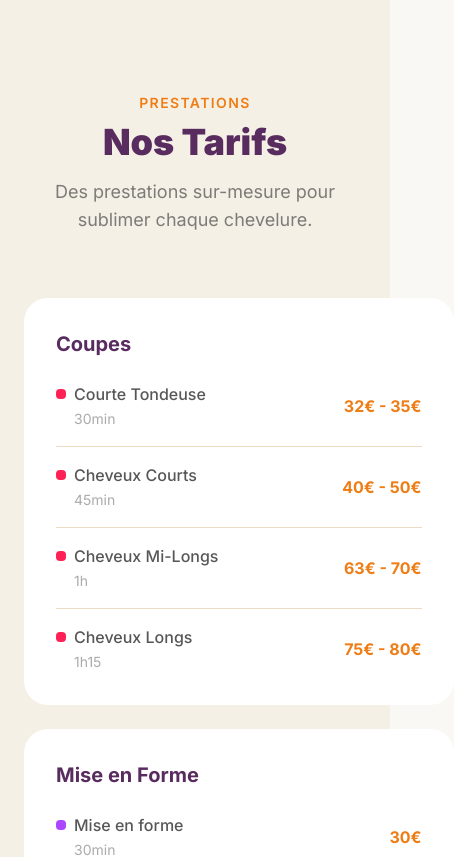
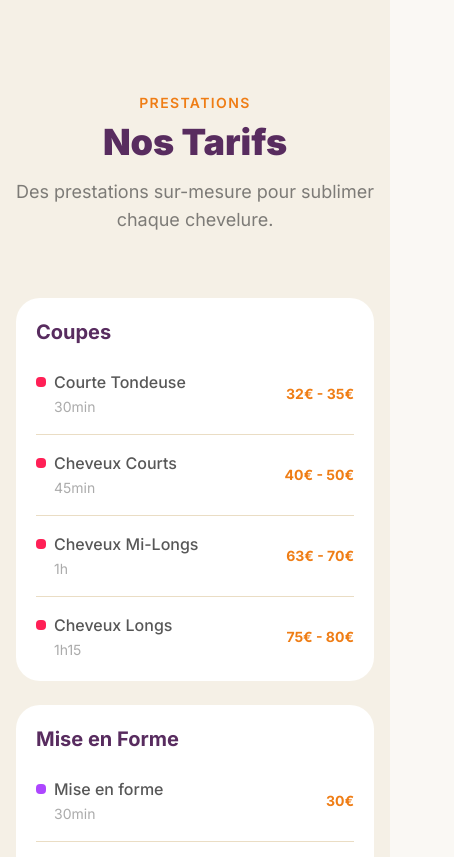
Before and after one commit to MickaelMuller/mazette, a Next.js app: page / in a window 390 px wide. Shown: the part 4393-5250 px from the top of the page, 454 px wide, since content can reach past the window. Built offline with nearby package versions, Linux system fonts and the light colour scheme.

Commit message:
fix(ui): fix horizontal overflow on mobile for services section

```diff
--- a/src/app/globals.css
+++ b/src/app/globals.css
@@ -32,6 +32,7 @@
 body {
   background: var(--background);
   color: var(--foreground);
+  overflow-x: hidden;
 }
 
 html {
--- a/src/components/Services.tsx
+++ b/src/components/Services.tsx
@@ -58,8 +58,8 @@ const categories: ServiceCategory[] = [
 
 export default function Services() {
   return (
-    <section id="services" className="py-24 bg-beige-light">
-      <div className="container mx-auto px-6">
+    <section id="services" className="py-24 bg-beige-light overflow-hidden">
+      <div className="container mx-auto px-4 sm:px-6">
         <div className="text-center mb-16">
           <span className="text-orange font-semibold uppercase tracking-widest text-sm">
             Prestations
@@ -76,7 +76,7 @@ export default function Services() {
           {categories.map((category) => (
             <div
               key={category.title}
-              className="bg-white rounded-3xl p-8 hover:shadow-xl transition-all duration-300"
+              className="bg-white rounded-3xl p-5 sm:p-8 hover:shadow-xl transition-all duration-300 overflow-hidden"
             >
               <h3 className="text-xl font-bold text-violet mb-6">
                 {category.title}
@@ -86,7 +86,7 @@ export default function Services() {
                 {category.items.map((item) => (
                   <div
                     key={item.name}
-                    className="flex items-center justify-between gap-4 pb-4 border-b border-beige last:border-0 last:pb-0"
+                    className="flex items-center justify-between gap-2 sm:gap-4 pb-4 border-b border-beige last:border-0 last:pb-0"
                   >
                     <div className="flex-1 min-w-0">
                       <div className="flex items-center gap-2">
@@ -101,7 +101,7 @@ export default function Services() {
                         {item.duration}
                       </span>
                     </div>
-                    <span className="text-orange font-bold whitespace-nowrap">
+                    <span className="text-orange font-bold text-right text-sm sm:text-base shrink-0">
                       {item.price}
                     </span>
                   </div>
```
